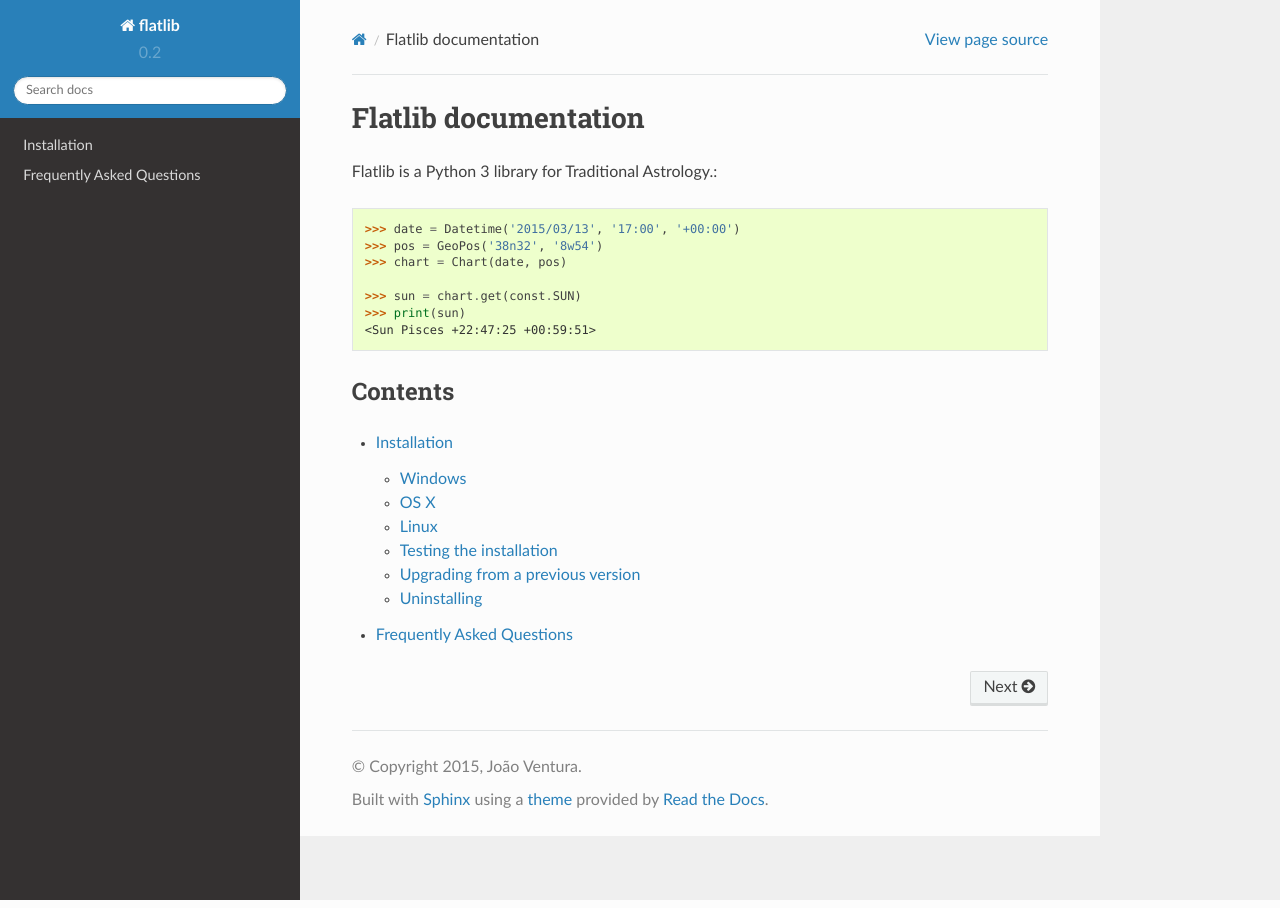
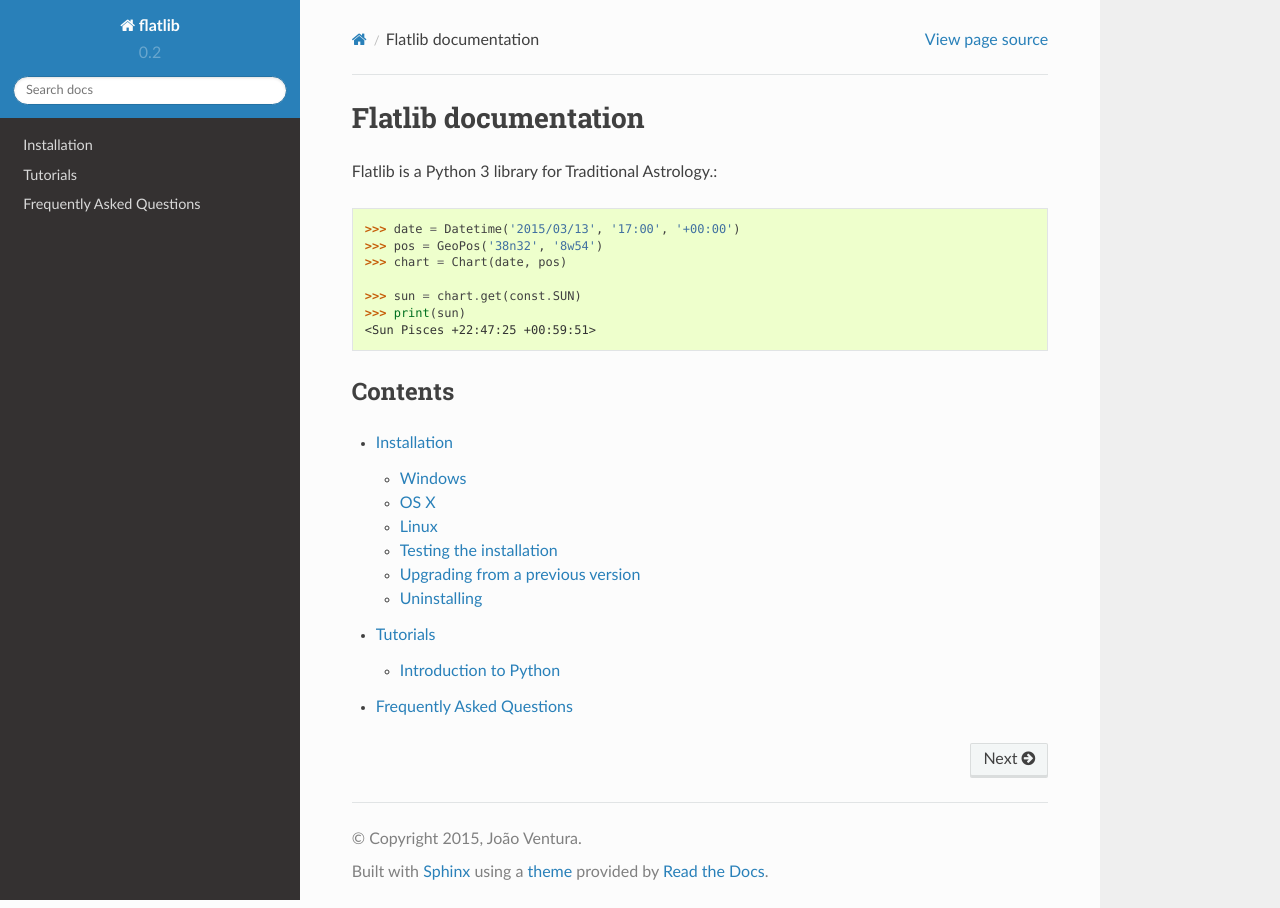
Before and after one commit to flatangle/flatlib, a Sphinx documentation site: the page built from docs/source/index.rst, in a window 1280 px wide. Built offline with Sphinx 7.4.7 and the Read the Docs theme 2.0.0, drawn with Linux system fonts in a browser that asks for light colours.

Commit message:
Basic structure for tutorials

```diff
--- a/docs/source/index.rst
+++ b/docs/source/index.rst
@@ -19,4 +19,5 @@ Contents
    :maxdepth: 2
 
    installation
+   tutorials/index
    faq
--- /dev/null
+++ b/docs/source/tutorials/index.rst
@@ -0,0 +1,7 @@
+Tutorials
+=========
+
+.. toctree::
+   :maxdepth: 2
+
+   intro-python
--- /dev/null
+++ b/docs/source/tutorials/intro-python.rst
@@ -0,0 +1,4 @@
+Introduction to Python
+======================
+
+This is a tutorial
```
